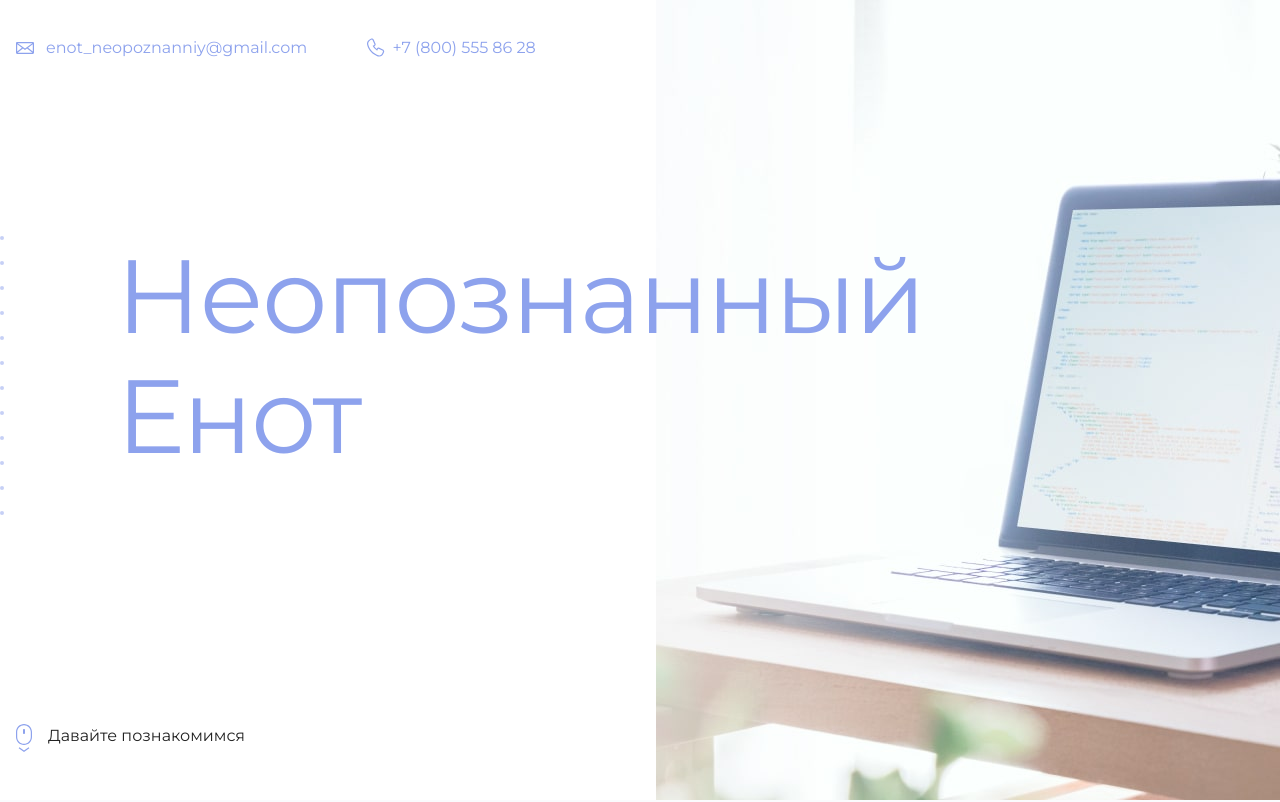
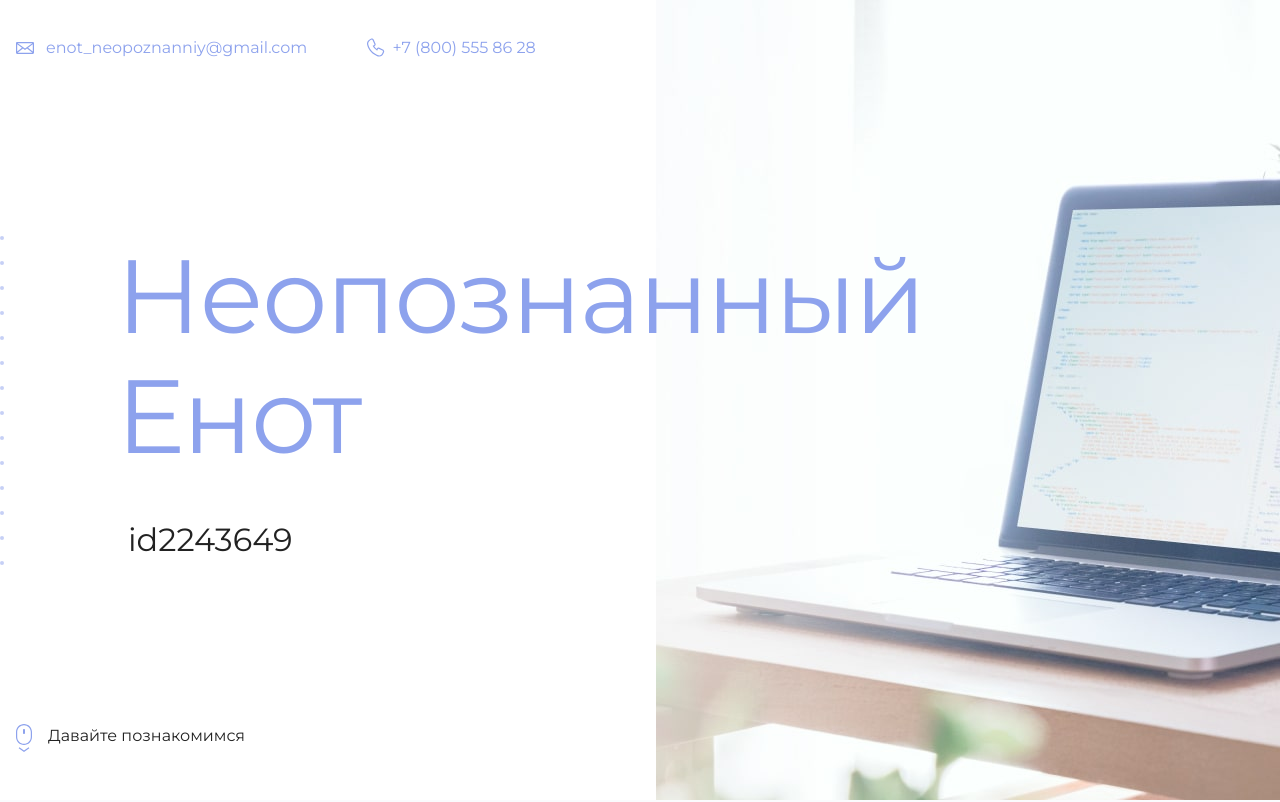
Before and after one commit to Zhyhalka/github-pages-example, a plain HTML site: page index.html in a window 1280 px wide. Shown: the top 802 px of the page. Drawn offline with Linux system fonts and the light colour scheme.

Commit message:
Добавляет id)

```diff
--- a/index.html
+++ b/index.html
@@ -19,7 +19,7 @@
       <section class="hero-image">
         <div class="container">
           <h1 class="heading">Неопознанный Енот</h1>
-          <p><id2243649></p>
+          <p>id2243649</p>
         </div>
       </section>
 
```
